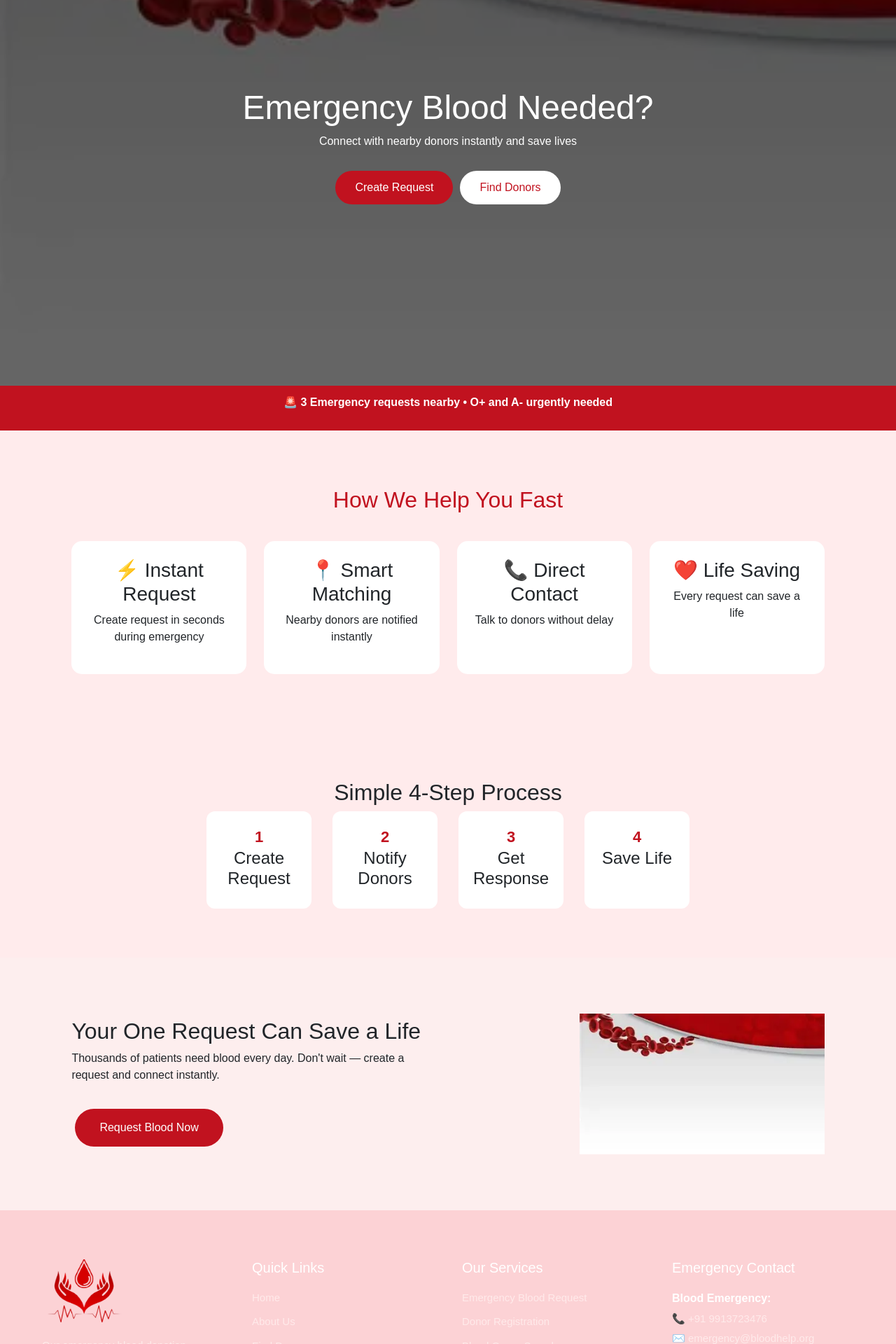
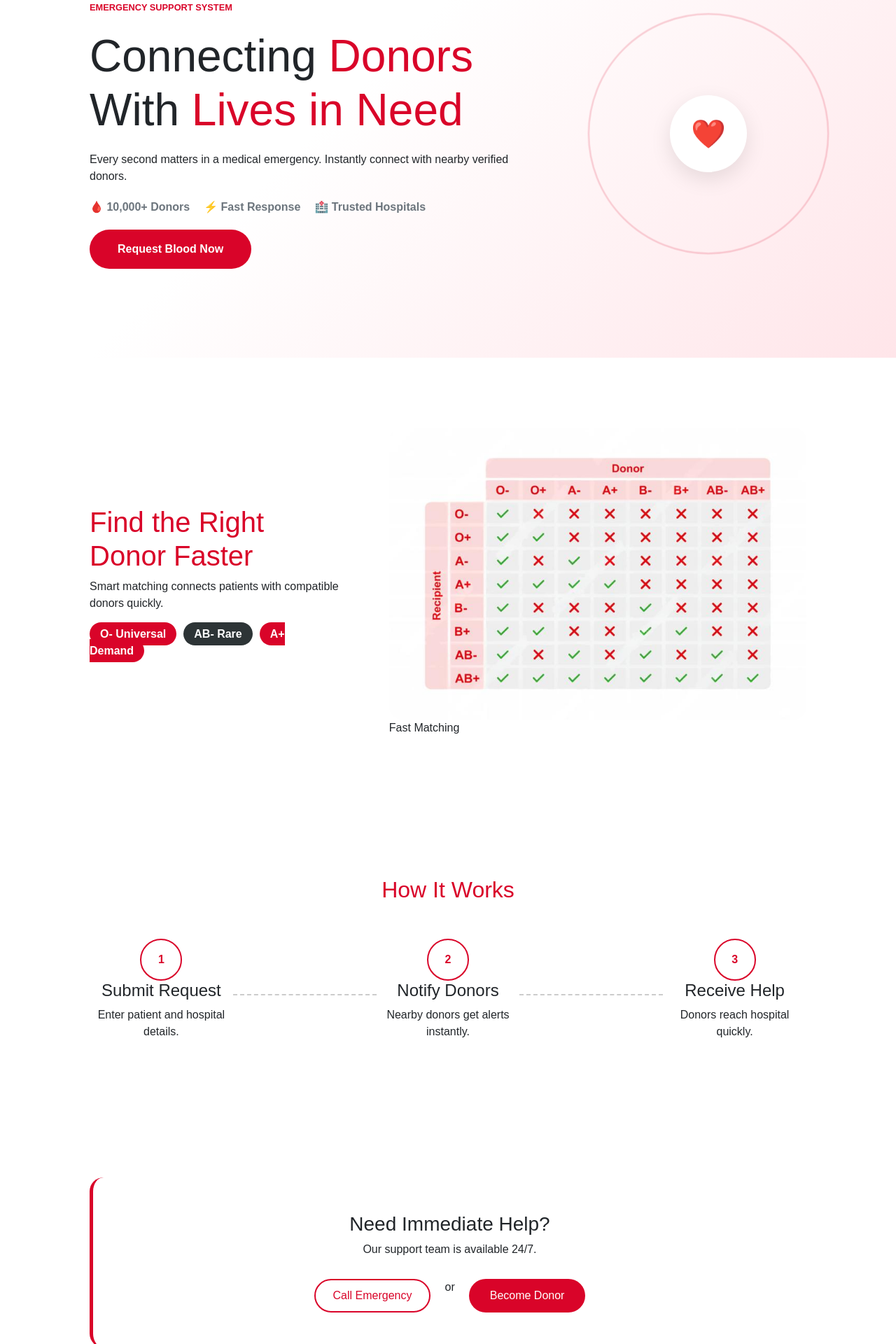
Before and after one commit to meetdoshi027/emergency-blood-request-system, a React (Vite) app: page /bloodrequest in a window 1280 px wide. Shown: the part 220-2140 px from the top of the page at 70% size. Built offline with nearby package versions, Linux system fonts and the light colour scheme.

Commit message:
bloodrequestpage

```diff
--- a/src/App.jsx
+++ b/src/App.jsx
@@ -17,7 +17,7 @@ import Donate from './components/Donate/Donate';
 import Event from './components/Event/Event';
 import Footer from './components/footer/footer';
 import DonorRegister from './components/Register/DonorRegister.jsx';
-
+import RequestForm from './components/BloodRequest/RequestForm.jsx';
 
 function App() {
   return (
@@ -38,6 +38,7 @@ function App() {
          <Route path="/event" element={<Event />} />
           <Route path="/bloodrequest" element={<BloodRequest />} />
           <Route path="/donorregister" element={<DonorRegister />} />
+          <Route path="/PostRequest" element={<RequestForm />} />
       </Routes>
     </Router>
   );
--- a/src/components/BloodRequest/BloodRequest.css
+++ b/src/components/BloodRequest/BloodRequest.css
@@ -1,176 +1,246 @@
-.blood-request {
-  font-family: "Poppins", sans-serif;
-  background-color: #ffebec;
+:root {
+  --primary-red: #d90429;
+  --light-red: #ffe5e9;
+  --dark-red: #9d0208;
+  --white: #ffffff;
+  --gray: #6c757d;
+}
+
+.creative-request-page {
+  background: #ffffff;
+  overflow-x: hidden;
 }
 
 /* HERO */
-.hero {
-  height: 85vh;
-  background-size: cover;
-  background-position: center;
+.creative-hero {
+  padding: 100px 10%;
+  background: linear-gradient(135deg, #fff 40%, #ffe5e9 100%);
+  min-height: 80vh;
+  display: flex;
+  align-items: center;
+}
+
+.hero-blob-container {
+  display: flex;
+  align-items: center;
+  justify-content: space-between;
+  width: 100%;
+}
+
+.blob-text { flex: 1; max-width: 600px; }
+
+.mini-label {
+  color: var(--primary-red);
+  font-weight: 800;
+  text-transform: uppercase;
+  font-size: 0.8rem;
+}
+
+.blob-text h1 {
+  font-size: 4rem;
+  margin: 20px 0;
+}
+
+.blob-text h1 span {
+  color: var(--primary-red);
+}
+
+.hero-stats {
+  margin: 20px 0;
+  display: flex;
+  gap: 20px;
+  color: var(--gray);
+  font-weight: 600;
+}
+
+.blob-btn {
+  padding: 16px 40px;
+  background: var(--primary-red);
+  color: white;
+  border: none;
+  border-radius: 50px;
+  font-weight: 700;
+  cursor: pointer;
+  transition: 0.3s;
+}
+
+.blob-btn:hover {
+  background: var(--dark-red);
+  transform: scale(1.05);
+}
+
+/* ANIMATION */
+.abstract-shape {
   position: relative;
+  width: 280px;
+  height: 280px;
   display: flex;
   align-items: center;
   justify-content: center;
 }
 
-.hero-overlay {
+.main-circle {
+  width: 110px;
+  height: 110px;
+  background: white;
+  border-radius: 50%;
+  display: flex;
+  align-items: center;
+  justify-content: center;
+  font-size: 2.5rem;
+  box-shadow: 0 10px 30px rgba(0,0,0,0.1);
+}
+
+.circle-pulse, .circle-pulse-delayed {
   position: absolute;
   width: 100%;
   height: 100%;
-  background: rgba(0,0,0,0.6);
+  border: 2px solid var(--primary-red);
+  border-radius: 50%;
+  animation: pulse 3s infinite;
 }
 
-.hero-content {
-  position: relative;
-  text-align: center;
-  color: white;
-  max-width: 600px;
+.circle-pulse-delayed { animation-delay: 1.5s; }
+
+@keyframes pulse {
+  0% { transform: scale(0.6); opacity: 0.8; }
+  100% { transform: scale(1.4); opacity: 0; }
 }
 
-.hero-content h1 {
-  font-size: 48px;
+/* SECTION 2 */
+.compatibility-focus {
+  padding: 100px 10%;
 }
 
-.hero-buttons {
-  margin-top: 25px;
+.focus-content {
+  display: flex;
+  align-items: center;
+  gap: 60px;
 }
 
-.btn-primary {
-  background: #c1121f;
-  color: white;
-  padding: 12px 28px;
-  border-radius: 30px;
-  border: none;
-  margin: 5px;
-  cursor: pointer;
-  transition: 0.3s;
+.text-side h2 {
+  color: var(--primary-red);
+  font-size: 2.5rem;
 }
 
-.btn-primary:hover {
-  transform: scale(1.05);
+.quick-tags { margin-top: 20px; }
+
+.tag {
+  padding: 8px 15px;
+  border-radius: 50px;
+  margin-right: 10px;
+  font-weight: 600;
 }
 
-.btn-secondary {
+.tag.urgent {
+  background: var(--primary-red);
+  color: white;
+}
+
+.tag.rare {
+  background: #2d3436;
+  color: white;
+}
+
+.image-frame img {
+  width: 100%;
+  border-radius: 20px;
+}
+
+/* PROCESS */
+.wave-process {
+  padding: 100px 10%;
+  text-align: center;
+}
+
+.wave-process h2 {
+  color: var(--primary-red);
+}
+
+.wave-container {
+  display: flex;
+  align-items: center;
+  margin-top: 50px;
+}
+
+.wave-step {
+  flex: 1;
+}
+
+.step-circle {
+  width: 60px;
+  height: 60px;
+  border: 2px solid var(--primary-red);
+  border-radius: 50%;
+  margin: auto;
+  display: flex;
+  align-items: center;
+  justify-content: center;
+  color: var(--primary-red);
+  font-weight: bold;
+}
+
+.wave-line {
+  flex: 1;
+  border-top: 2px dashed #ccc;
+}
+
+/* CTA */
+.creative-cta {
+  padding: 80px 10%;
+}
+
+.cta-glass {
   background: white;
-  color: #c1121f;
-  padding: 12px 28px;
-  border-radius: 30px;
-  border: none;
-  margin: 5px;
+  border-left: 5px solid var(--primary-red);
+  padding: 50px;
+  border-radius: 20px;
+  text-align: center;
+}
+
+.cta-actions {
+  display: flex;
+  justify-content: center;
+  gap: 20px;
+  margin-top: 30px;
+}
+
+.outline-btn {
+  border: 2px solid var(--primary-red);
+  background: none;
+  color: var(--primary-red);
+  padding: 10px 25px;
+  border-radius: 50px;
   cursor: pointer;
 }
 
-/* ALERT BAR */
-.alert-bar {
-  background: #c1121f;
+.primary-btn-new {
+  background: var(--primary-red);
   color: white;
-  text-align: center;
-  padding: 12px;
-  font-weight: 600;
-  animation: blink 1.5s infinite;
-}
-
-@keyframes blink {
-  50% { opacity: 0.7; }
-}
-
-/* FEATURES */
-.features {
-  padding: 80px 8%;
-  text-align: center;
-}
-
-.features h2 {
-  color: #c1121f;
-  margin-bottom: 40px;
-}
-
-.feature-grid {
-  display: grid;
-  grid-template-columns: repeat(4,1fr);
-  gap: 25px;
-}
-
-.feature-card {
-  background: white;
-  padding: 25px;
-  border-radius: 15px;
-  transition: 0.3s;
+  border: none;
+  padding: 12px 30px;
+  border-radius: 50px;
   cursor: pointer;
 }
 
-.feature-card:hover {
-  transform: translateY(-10px);
-  box-shadow: 0 20px 40px rgba(0,0,0,0.1);
-}
-
-/* PROCESS */
-.process {
-  padding: 70px 8%;
-  text-align: center;
-}
-
-.steps {
-  display: flex;
-  justify-content: center;
-  gap: 30px;
-}
-
-.step {
-  background: white;
-  padding: 20px;
-  border-radius: 12px;
-  width: 150px;
-}
-
-.step span {
-  display: block;
-  font-size: 22px;
-  color: #c1121f;
-  font-weight: bold;
-}
-
-/* CTA */
-.cta {
-  display: flex;
-  align-items: center;
-  justify-content: space-between;
-  padding: 80px 8%;
-  background: #fdeeee;
-}
-
-.cta-left {
-  max-width: 500px;
-}
-
-.big-btn {
-  margin-top: 20px;
-  padding: 15px 35px;
-}
-
-.cta-right img {
-  width: 350px;
+.primary-btn-new:hover {
+  background: var(--dark-red);
 }
 
 /* RESPONSIVE */
-@media (max-width: 1000px) {
-  .feature-grid {
-    grid-template-columns: repeat(2,1fr);
-  }
-
-  .steps {
-    flex-wrap: wrap;
-  }
-
-  .cta {
+@media (max-width: 900px) {
+  .hero-blob-container,
+  .focus-content,
+  .wave-container {
     flex-direction: column;
     text-align: center;
   }
-}
 
-@media (max-width: 600px) {
-  .feature-grid {
-    grid-template-columns: 1fr;
+  .wave-line {
+    display: none;
+  }
+
+  .blob-text h1 {
+    font-size: 2.5rem;
   }
 }
--- a/src/components/BloodRequest/BloodRequest.jsx
+++ b/src/components/BloodRequest/BloodRequest.jsx
@@ -1,131 +1,135 @@
-
 import React from "react";
-import "./BloodRequest.css";
-import requestImg from "../../assets/blood.webp";
-import bgImg from "../../assets/blood.webp";
 import { useNavigate } from "react-router-dom";
 import Navbar from "../Navbar/Navbar";
 import Footer from "../footer/footer";
+import savedonate from "../../assets/savedonate.jpeg";
+import "./BloodRequest.css";
 
 const BloodRequest = () => {
-
   const navigate = useNavigate();
 
   return (
+    <>
+      <Navbar />
 
-<>
-     <Navbar/>
-    <div className="blood-request">
+      <div className="creative-request-page">
 
         {/* HERO */}
-      <section className="hero" style={{ backgroundImage: `url(${bgImg})` }}>
-        <div className="hero-overlay"></div>
+        <section className="creative-hero">
+          <div className="hero-blob-container">
 
-        <div className="hero-content">
-          <h1>Emergency Blood Needed?</h1>
-          <p>Connect with nearby donors instantly and save lives</p>
+            <div className="blob-text">
+              <span className="mini-label">Emergency Support System</span>
 
-          <div className="hero-buttons">
-            <button className="btn-primary">Create Request</button>
+              <h1>
+                Connecting <span>Donors</span><br />
+                With <span>Lives in Need</span>
+              </h1>
+
+              <p>
+                Every second matters in a medical emergency. Instantly connect with
+                nearby verified donors.
+              </p>
+
+              <div className="hero-stats">
+                <span>🩸 10,000+ Donors</span>
+                <span>⚡ Fast Response</span>
+                <span>🏥 Trusted Hospitals</span>
+              </div>
+
               <button
-              className="btn-secondary"
-              onClick={() => navigate("/DonorList")}
+                className="blob-btn"
+                onClick={() => navigate("/PostRequest")}
               >
-              Find Donors
+                Request Blood Now
               </button>
             </div>
+
+            <div className="abstract-shape">
+              <div className="circle-pulse"></div>
+              <div className="circle-pulse-delayed"></div>
+              <div className="main-circle">❤️</div>
+            </div>
+
           </div>
         </section>
 
-      {/* LIVE ALERT */}
-      <section className="alert-bar">
-        <p>🚨 3 Emergency requests nearby • O+ and A- urgently needed</p>
-      </section>
+        {/* COMPATIBILITY */}
+        <section className="compatibility-focus">
+          <div className="focus-content">
 
-      {/* FEATURES */}
-      <section className="features">
-        <h2>How We Help You Fast</h2>
+            <div className="text-side">
+              <h2>Find the Right Donor Faster</h2>
+              <p>
+                Smart matching connects patients with compatible donors quickly.
+              </p>
 
-        <div className="feature-grid">
-
-          <div className="feature-card">
-            <h3>⚡ Instant Request</h3>
-            <p>Create request in seconds during emergency</p>
+              <div className="quick-tags">
+                <span className="tag urgent">O- Universal</span>
+                <span className="tag rare">AB- Rare</span>
+                <span className="tag urgent">A+ Demand</span>
+              </div>
             </div>
 
-          <div className="feature-card">
-            <h3>📍 Smart Matching</h3>
-            <p>Nearby donors are notified instantly</p>
+            <div className="image-side">
+              <div className="image-frame">
+                <img src={savedonate} alt="Blood" />
+                <div className="floating-info">Fast Matching</div>
               </div>
-
-          <div className="feature-card">
-            <h3>📞 Direct Contact</h3>
-            <p>Talk to donors without delay</p>
-          </div>
-
-          <div className="feature-card">
-            <h3>❤️ Life Saving</h3>
-            <p>Every request can save a life</p>
             </div>
 
           </div>
         </section>
 
         {/* PROCESS */}
-      <section className="process">
-        <h2>Simple 4-Step Process</h2>
+        <section className="wave-process">
+          <h2>How It Works</h2>
 
-        <div className="steps">
+          <div className="wave-container">
 
-          <div className="step">
-            <span>1</span>
-            <h4>Create Request</h4>
+            <div className="wave-step">
+              <div className="step-circle">1</div>
+              <h4>Submit Request</h4>
+              <p>Enter patient and hospital details.</p>
             </div>
 
-          <div className="step">
-            <span>2</span>
+            <div className="wave-line"></div>
+
+            <div className="wave-step">
+              <div className="step-circle">2</div>
               <h4>Notify Donors</h4>
+              <p>Nearby donors get alerts instantly.</p>
             </div>
 
-          <div className="step">
-            <span>3</span>
-            <h4>Get Response</h4>
-          </div>
+            <div className="wave-line"></div>
 
-          <div className="step">
-            <span>4</span>
-            <h4>Save Life</h4>
+            <div className="wave-step">
+              <div className="step-circle">3</div>
+              <h4>Receive Help</h4>
+              <p>Donors reach hospital quickly.</p>
             </div>
 
           </div>
         </section>
 
-      {/* CTA SECTION */}
-      <section className="cta">
+        {/* CTA */}
+        <section className="creative-cta">
+          <div className="cta-glass">
+            <h3>Need Immediate Help?</h3>
+            <p>Our support team is available 24/7.</p>
 
-        <div className="cta-left">
-          <h2>Your One Request Can Save a Life</h2>
-          <p>
-            Thousands of patients need blood every day.
-            Don't wait — create a request and connect instantly.
-          </p>
-
-          <button className="btn-primary big-btn">
-            Request Blood Now
-          </button>
+            <div className="cta-actions">
+              <button className="outline-btn">Call Emergency</button>
+              <span className="divider">or</span>
+              <button className="primary-btn-new">Become Donor</button>
             </div>
-
-        <div className="cta-right">
-          <img src={requestImg} alt="Blood Request"/>
           </div>
-
         </section>
 
       </div>
 
-              <Footer/>
+      <Footer />
     </>
-
   );
 };
 
--- /dev/null
+++ b/src/components/BloodRequest/RequestForm.css
@@ -0,0 +1,104 @@
+.request-page {
+  min-height: 100vh;
+  background: linear-gradient(135deg, #ffffff, #ffe5e9);
+  display: flex;
+  justify-content: center;
+  align-items: center;
+  padding: 40px 10%;
+}
+
+.request-container {
+  background: white;
+  padding: 40px;
+  border-radius: 20px;
+  width: 100%;
+  max-width: 750px;
+  box-shadow: 0 15px 40px rgba(0,0,0,0.1);
+}
+
+.request-container h2 {
+  color: #d90429;
+  margin-bottom: 10px;
+}
+
+.request-container h4 {
+  margin-top: 20px;
+  color: #333;
+}
+
+.request-container p {
+  color: #666;
+  margin-bottom: 20px;
+}
+
+/* FORM */
+form {
+  display: flex;
+  flex-direction: column;
+  gap: 12px;
+}
+
+.form-row {
+  display: flex;
+  gap: 15px;
+}
+
+input,
+select,
+textarea {
+  padding: 12px;
+  border-radius: 10px;
+  border: 1px solid #ccc;
+  width: 100%;
+  font-size: 14px;
+  transition: 0.3s;
+}
+
+input:focus,
+select:focus,
+textarea:focus {
+  border-color: #d90429;
+  box-shadow: 0 0 5px rgba(217,4,41,0.3);
+}
+
+textarea {
+  min-height: 90px;
+  resize: none;
+}
+
+/* BUTTONS */
+.form-actions {
+  display: flex;
+  gap: 10px;
+  margin-top: 15px;
+}
+
+.submit-btn {
+  flex: 1;
+  background: #d90429;
+  color: white;
+  padding: 14px;
+  border: none;
+  border-radius: 30px;
+  font-weight: bold;
+  cursor: pointer;
+}
+
+.submit-btn:hover {
+  background: #9d0208;
+}
+
+.cancel-btn {
+  flex: 1;
+  background: #eee;
+  border: none;
+  border-radius: 30px;
+  cursor: pointer;
+}
+
+/* MOBILE */
+@media (max-width: 600px) {
+  .form-row {
+    flex-direction: column;
+  }
+}
--- /dev/null
+++ b/src/components/BloodRequest/RequestForm.jsx
@@ -0,0 +1,132 @@
+import React, { useState } from "react";
+import { useNavigate } from "react-router-dom";
+import Navbar from "../Navbar/Navbar";
+import Footer from "../footer/footer";
+import "./RequestForm.css";
+
+const RequestForm = () => {
+  const navigate = useNavigate();
+
+  const [formData, setFormData] = useState({
+    patientName: "",
+    age: "",
+    bloodGroup: "",
+    units: "",
+    hospital: "",
+    city: "",
+    state: "",
+    contact: "",
+    urgency: "",
+    date: "",
+    time: "",
+    message: "",
+  });
+
+  const handleChange = (e) => {
+    setFormData({
+      ...formData,
+      [e.target.name]: e.target.value,
+    });
+  };
+
+  const handleSubmit = (e) => {
+    e.preventDefault();
+
+    alert("✅ Request Submitted Successfully!");
+    console.log(formData);
+
+    navigate("/");
+  };
+
+  return (
+    <>
+      <Navbar />
+
+      <div className="request-page">
+        <div className="request-container">
+
+          <h2>🩸 Blood Request Form</h2>
+          <p>Please fill accurate details for faster help</p>
+
+          <form onSubmit={handleSubmit}>
+
+            {/* Patient Info */}
+            <h4>Patient Details</h4>
+            <div className="form-row">
+              <input name="patientName" placeholder="Patient Name" required onChange={handleChange} />
+              <input type="number" name="age" placeholder="Age" required onChange={handleChange} />
+            </div>
+
+            {/* Blood Info */}
+            <h4>Blood Requirement</h4>
+            <div className="form-row">
+              <select name="bloodGroup" required onChange={handleChange}>
+                <option value="">Select Blood Group</option>
+                <option>O+</option>
+                <option>O-</option>
+                <option>A+</option>
+                <option>A-</option>
+                <option>B+</option>
+                <option>B-</option>
+                <option>AB+</option>
+                <option>AB-</option>
+              </select>
+
+              <input type="number" name="units" placeholder="Units Required" required onChange={handleChange} />
+            </div>
+
+            {/* Hospital */}
+            <h4>Hospital Information</h4>
+            <input name="hospital" placeholder="Hospital Name" required onChange={handleChange} />
+
+            {/* Location */}
+            <h4>Location</h4>
+            <div className="form-row">
+              <input name="city" placeholder="City" required onChange={handleChange} />
+              <input name="state" placeholder="State" required onChange={handleChange} />
+            </div>
+
+            {/* Schedule */}
+            <h4>Required Time</h4>
+            <div className="form-row">
+              <input type="date" name="date" required onChange={handleChange} />
+              <input type="time" name="time" required onChange={handleChange} />
+            </div>
+
+            {/* Contact */}
+            <h4>Contact Details</h4>
+            <input type="tel" name="contact" placeholder="Phone Number" required onChange={handleChange} />
+
+            {/* Urgency */}
+            <select name="urgency" required onChange={handleChange}>
+              <option value="">Select Urgency</option>
+              <option>Normal</option>
+              <option>Urgent</option>
+              <option>Critical</option>
+            </select>
+
+            {/* Notes */}
+            <textarea
+              name="message"
+              placeholder="Additional Notes (optional)"
+              onChange={handleChange}
+            />
+
+            {/* Buttons */}
+            <div className="form-actions">
+              <button type="submit" className="submit-btn">🚑 Submit Request</button>
+              <button type="button" className="cancel-btn" onClick={() => navigate("/")}>
+                Cancel
+              </button>
+            </div>
+
+          </form>
+        </div>
+      </div>
+
+      <Footer />
+    </>
+  );
+};
+
+export default RequestForm;
--- a/src/components/Event/Event.css
+++ b/src/components/Event/Event.css
@@ -90,7 +90,7 @@ margin-top:5px;
 .btn{
 margin-top:12px;
 background:linear-gradient(45deg,#ff0000,#c40000);
-color:white;
+color:rgb(255, 255, 255);
 border:none;
 padding:8px 15px;
 border-radius:6px;
--- a/src/components/Event/Event.jsx
+++ b/src/components/Event/Event.jsx
@@ -1,6 +1,8 @@
 import React, { useState } from "react";
 import "./Event.css";
 import EventForm from "./EventForm";
+import Navbar from "../Navbar/Navbar";
+import Footer from "../footer/footer";
 
 /* IMAGES */
 import img1 from "../../assets/Megablood.jpg";
@@ -91,6 +93,8 @@ Register
 );
 
 return (
+    <>
+      <Navbar />
 <div className="event-container" style={{ backgroundImage: `url(${bg})` }}>
 
 <h1 className="main-title">Blood Donation Events</h1>
@@ -112,6 +116,8 @@ closeForm={() => setShowForm(false)}
 )}
 
 </div>
+ <Footer />
+    </>
 );
 };
 
```
Also changed, not shown: 1 other file (tests, documents, lock files or other folders). Lines whose indentation alone changed are shown as unchanged.
